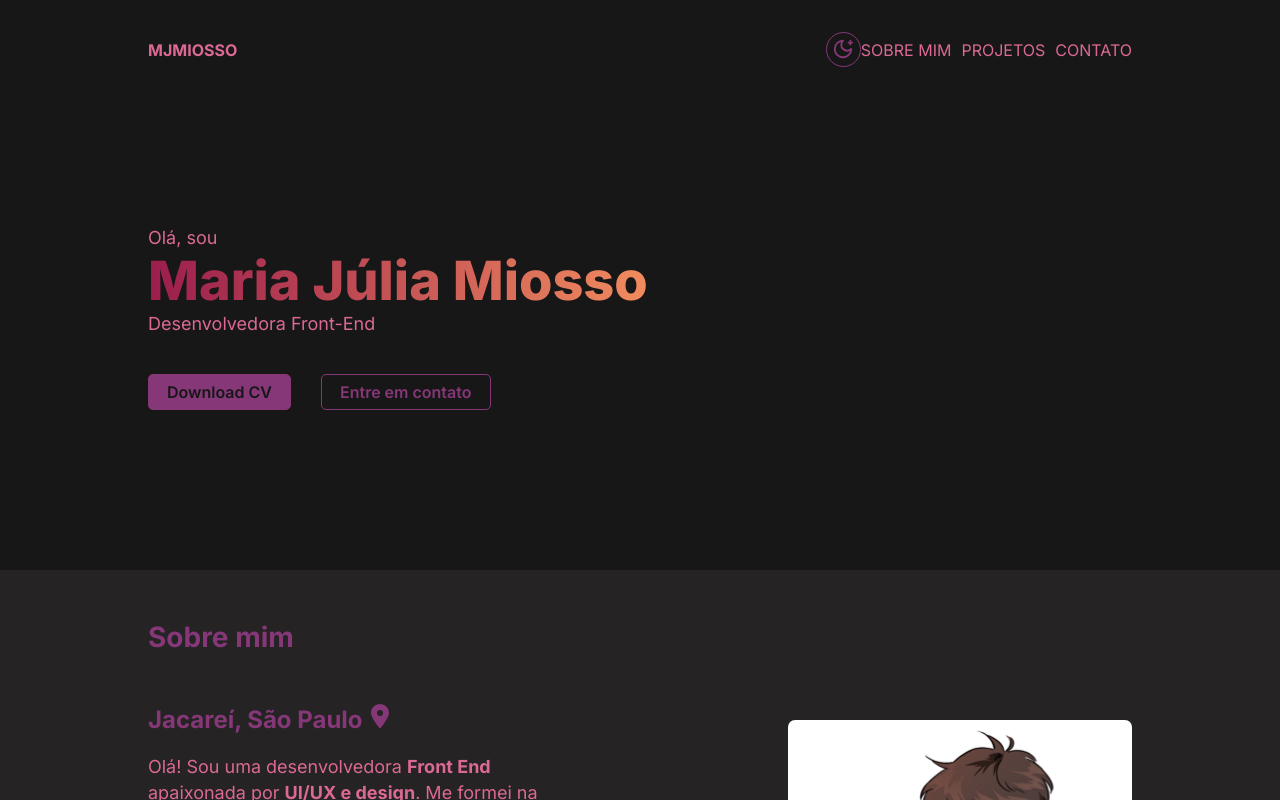
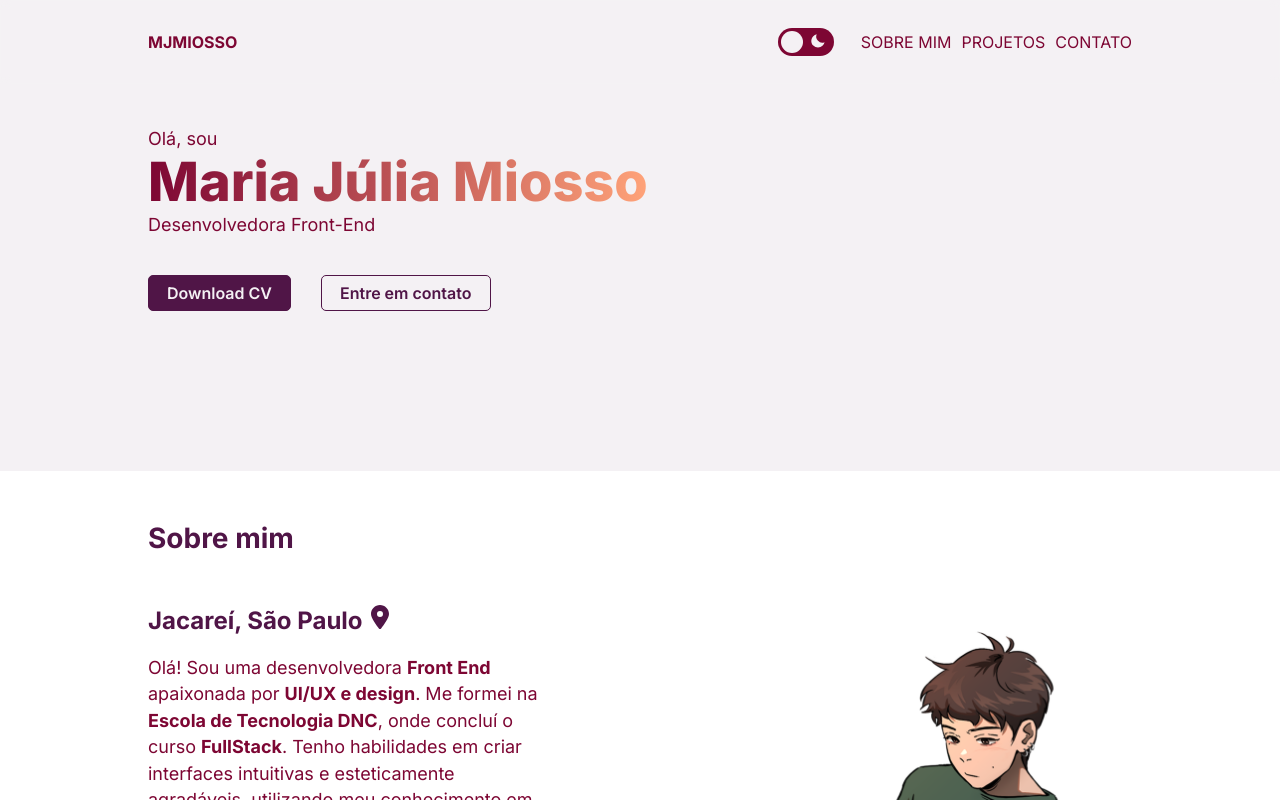
Before and after one commit to mjuliamiosso/portfolio-mjmiosso, a React (Vite) app: page / in a window 1280 px wide. Shown: the top 800 px of the page. Built offline with nearby package versions, Linux system fonts and the light colour scheme.

Commit message:
adição da funcionalidade de mudar tema

```diff
--- a/package.json
+++ b/package.json
@@ -16,6 +16,7 @@
     "react-icons": "^5.2.1",
     "react-responsive-carousel": "^3.2.23",
     "react-router-dom": "^6.23.1",
+    "react-switch": "^7.0.0",
     "sass": "^1.77.0"
   },
   "devDependencies": {
--- a/src/App.jsx
+++ b/src/App.jsx
@@ -6,11 +6,14 @@ import Projects from './views/Projects/Projects'
 import Form from './views/Form/Form'
 import Footer from './views/Footer/Footer'
 import { createContext } from 'react'
+import ReactSwitch from 'react-switch';
+import { BiSolidMoon } from "react-icons/bi";
+import { FaSun } from "react-icons/fa6";
 
 export const ThemeContext = createContext(null)
 
 function App() {
-  const [theme, setTheme] = useState('dark')
+  const [theme, setTheme] = useState('light')
 
   const toggleTheme = () => {
     setTheme((curr) => (curr === "light" ? "dark": "light"))
@@ -19,7 +22,14 @@ function App() {
   return (
     <ThemeContext.Provider value={{theme, toggleTheme}}>
       <div id={theme}>
-        <Navbar/>
+        <div className='switch-container'>
+          <Navbar/>
+          <div className='switch container'>
+            <ReactSwitch onChange={toggleTheme} checked={theme === "dark"}
+            offColor='#7D0633' onColor='#e06e9a' handleDiameter={22} uncheckedIcon={<BiSolidMoon className='moon' />} checkedIcon={<FaSun className='sun' />} offHandleColor='#F4F1F4' onHandleColor='#181718'
+            ></ReactSwitch>
+          </div>
+        </div>
         <Header/>
         <AboutMe/>
         <Projects/>
--- a/src/components/BtnLinks.jsx
+++ b/src/components/BtnLinks.jsx
@@ -4,7 +4,7 @@ import './BtnLinks.scss'
 const BtnLinks = ({link, icon}) => {
   return (
     <div>
-        <a href={link}>
+        <a href={link} target='_blank'>
             <button className='btn-link'>{icon}</button>
         </a>
 
--- a/src/index.scss
+++ b/src/index.scss
@@ -18,9 +18,36 @@
   padding: 0 20px;
 }
 
+.switch-container{
+  position: fixed;
+  top: 0;
+  width: 100%;
+  z-index: 10;
+}
+
+.switch{
+  margin-top: -56px;
+  padding-left: 200px;
+}
+
+.moon{
+  color: $light-bg;
+  margin-top: 5px;
+  margin-left: 8px;
+}
+
+.sun{
+  color: $dark-bg;
+  margin-top: 5px;
+  margin-left: 8px;
+}
+
 @media (min-width: 1024px){
   .container{
     max-width: 1024px;
+  }
+  .switch{
+    padding-left: 650px;
   }
 }
 
@@ -28,4 +55,7 @@
   .container{
     max-width: 1440px;
   }
+  .switch{
+    padding-left: 1020px;
+  }
 }
--- a/src/sass/_variables.scss
+++ b/src/sass/_variables.scss
@@ -9,8 +9,8 @@ $light-gradient: linear-gradient(90deg, rgba(125,6,51,1) 0%, rgba(255,163,121,1)
 
 $dark-bg: #181718;
 $dark-container: #383234;
-$dark-text: #DB6994;
-$dark-purple: #853778;
+$dark-text: #e06e9a;
+$dark-purple: #8d3f80;
 $dark-orange: #F18C5E;
 $dark-grey: #252324;
 $dark-gradient: linear-gradient(90deg, rgba(155,29,77,1) 0%, rgba(241,140,94,1) 100%);
--- a/src/views/Form/index.scss
+++ b/src/views/Form/index.scss
@@ -34,7 +34,8 @@
 }
 
 .form-input input, textarea{
-    width: 388px;
+    max-width: 388px;
+    width: 100%;
     height: 40px;
     font-size: 14px;
     padding-left: 10px;
@@ -148,7 +149,7 @@
     }
 
     .form-input input, textarea{
-        width: 423px;
+        max-width: 423px;
         height: 45px;
         font-size: 16px;
     }
@@ -170,7 +171,7 @@
     }
 
     .form-input input, textarea{
-        width: 590px;
+        max-width: 590px;
         height: 55px;
         font-size: 18px;
     }
--- a/src/views/Header/index.scss
+++ b/src/views/Header/index.scss
@@ -70,8 +70,8 @@
 @media (min-width: 1440px) {
 
     .header{
-        padding-top: 12rem;
-        padding-bottom: 15rem;
+        padding-top: 21rem;
+        padding-bottom: 17rem;
         p{
             font-size: 24px;
         }
--- a/src/views/Navbar/Navbar.jsx
+++ b/src/views/Navbar/Navbar.jsx
@@ -1,8 +1,6 @@
 import React from 'react'
 import './index.scss'
 import '../../sass/_mixins.scss'
-import BtnLinks from '../../components/BtnLinks'
-import { LuMoonStar } from "react-icons/lu";
 
 const Navbar = () => {
   return (
@@ -10,7 +8,6 @@ const Navbar = () => {
       <nav className='navbar container'>
           <a className='navbar-name' href="">MJMIOSSO</a>
           <div>
-            <BtnLinks className='btn-switch' icon={<LuMoonStar />}></BtnLinks>
             <div className='navbar-links'>
               <a href="">SOBRE MIM</a>
               <a href="">PROJETOS</a>
--- a/src/views/Navbar/index.scss
+++ b/src/views/Navbar/index.scss
@@ -37,7 +37,9 @@
 }
 
 #light .navbar-bg{
-    background: $light-bg;
+    background-color: #f4f1f483;
+    -webkit-backdrop-filter: blur(8px);
+    backdrop-filter: blur(5px);
 }
 
 // Dark Theme
@@ -47,7 +49,9 @@
     }
 }
 #dark .navbar-bg{
-    background: $dark-bg;
+    background-color: #181718dc;
+    -webkit-backdrop-filter: blur(8px);
+    backdrop-filter: blur(5px);
 }
 
 @media (min-width: 1024px){
```
Also changed, not shown: 1 other file (tests, documents, lock files or other folders).
